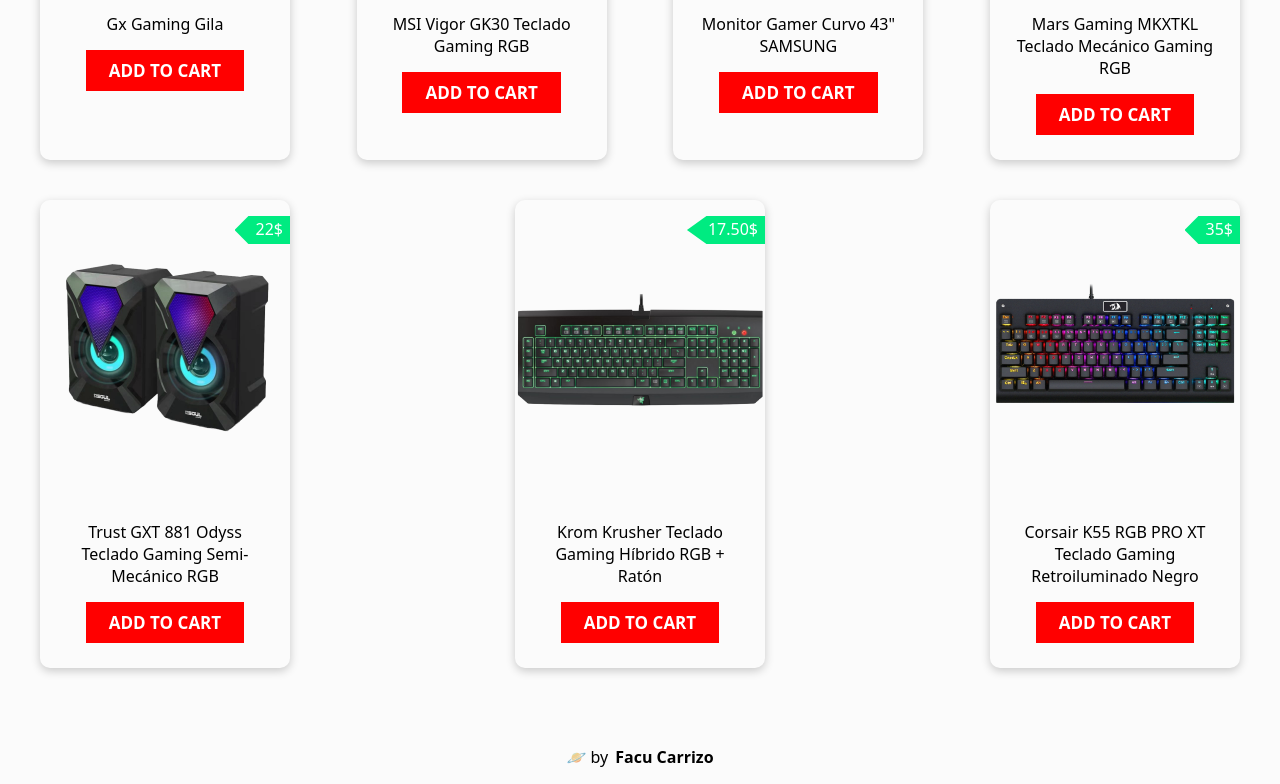
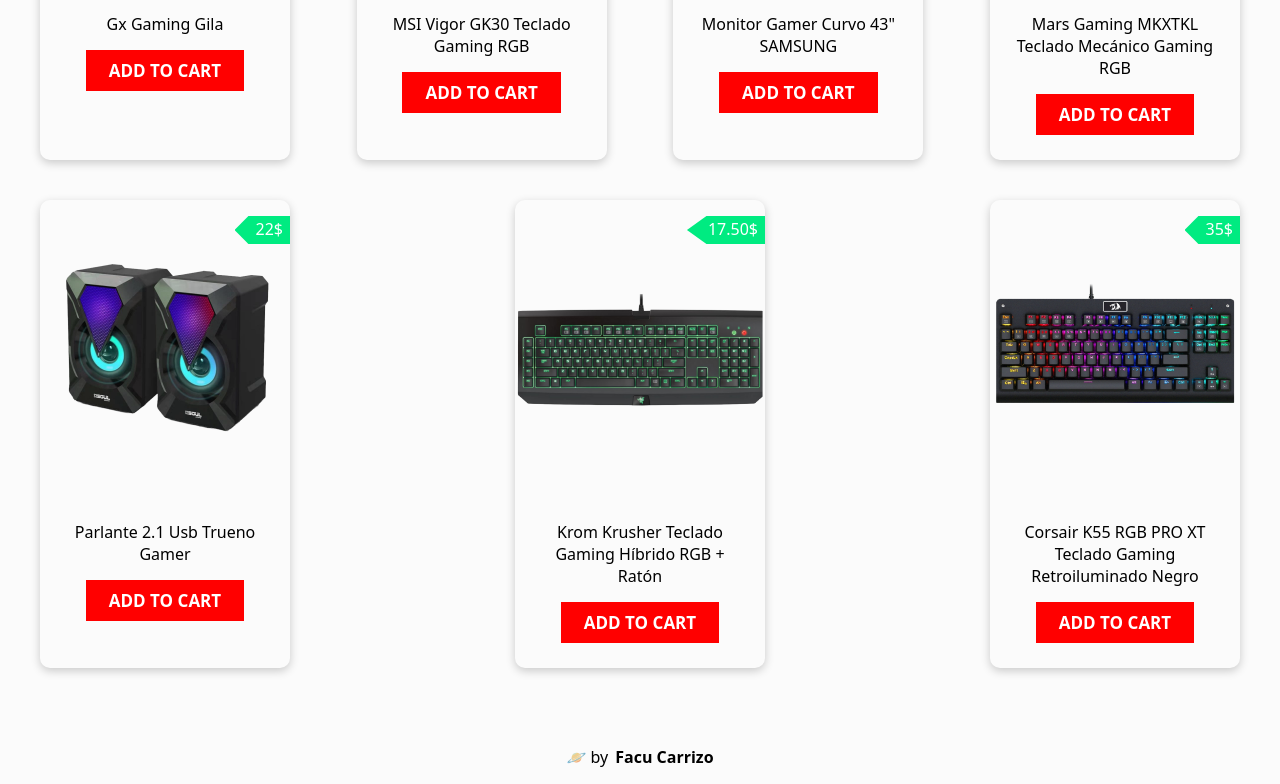
Before and after one commit to Facu14carrizo/PCGamers_Website, a plain HTML site: page index.html in a window 1280 px wide. Shown: the part 972-1756 px from the top of the page. Drawn offline with nearby package versions, Linux system fonts and the light colour scheme; no server answers.

Commit message:
Aesthetic changes

```diff
--- a/index.html
+++ b/index.html
@@ -124,7 +124,7 @@
                     <img src="./imgs/productos/PARLANTE GAMER SOUL0.jpg" alt="">
                     <p><span>22</span>$</p>
                 </div>
-                <p class="title"> Trust GXT 881 Odyss Teclado Gaming Semi-Mecánico RGB</p>
+                <p class="title"> Parlante 2.1 Usb Trueno Gamer</p>
                 <a href="" data-id="9" class="btn-add-cart">add to cart</a>
             </div>
             <div class="carts">
```
